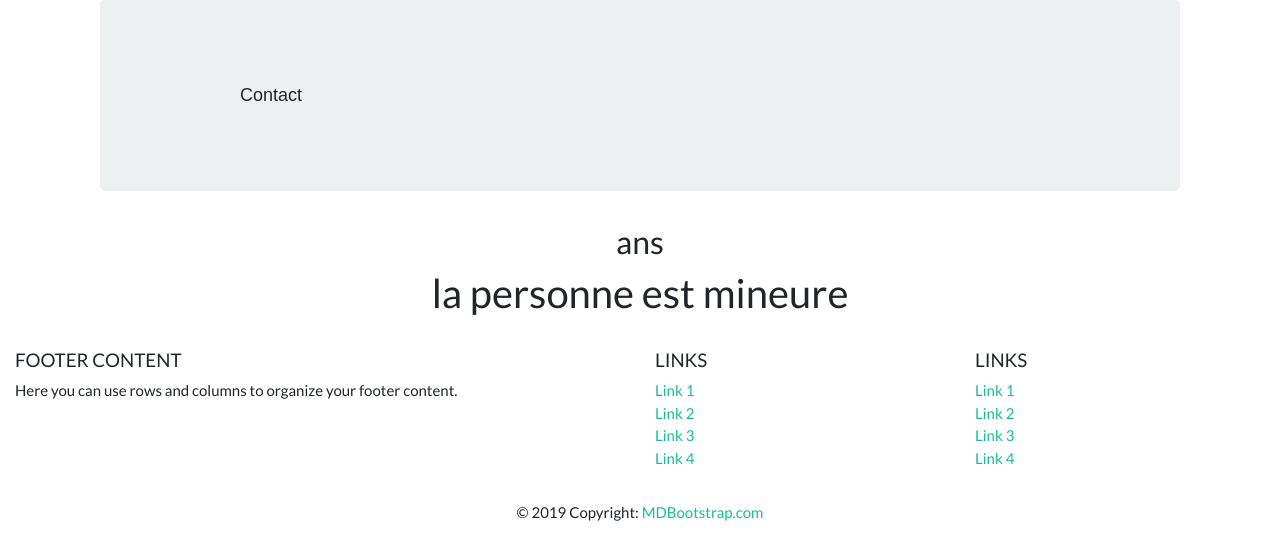
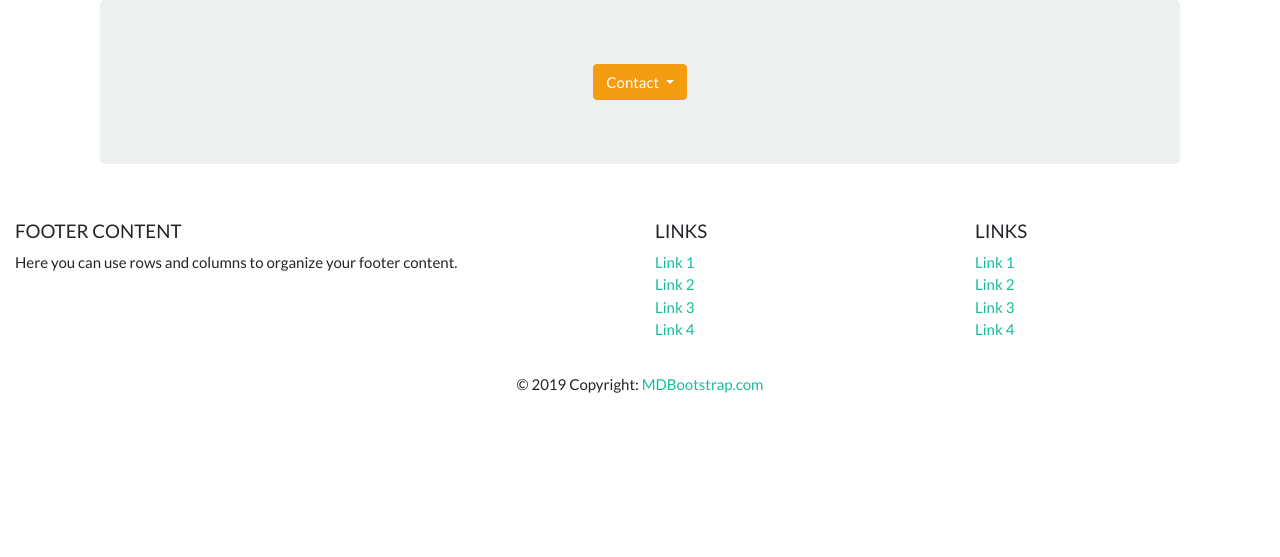
Before and after one commit to marcelnuzzo/shopStore, a Symfony app: template templates/home/contact.html.twig in a window 1280 px wide. Shown: the part 71-628 px from the top of the page. Run offline with Twig, Linux system fonts and the light colour scheme; the template is opened without the code that fills it, so the values that code supplies are empty; some libraries are stand-ins or nearby versions.

Commit message:
dropdown contact

```diff
--- a/templates/base.html.twig
+++ b/templates/base.html.twig
@@ -4,9 +4,11 @@
         <meta charset="UTF-8">
         <meta name="viewport" content="width=device-width, initial-scale=1">
         <title>{% block title %}Shop store{% endblock %}</title>
+        <script src="https://cdnjs.cloudflare.com/ajax/libs/popper.js/1.14.7/umd/popper.min.js"></script>
+        <link rel="stylesheet" href="//code.jquery.com/ui/1.12.1/themes/base/jquery-ui.css">
         <link rel="stylesheet" href="https://bootswatch.com/4/flatly/bootstrap.min.css">
         <script src="https://ajax.googleapis.com/ajax/libs/jquery/1.12.4/jquery.min.js"></script>
-
+        <script src="https://maxcdn.bootstrapcdn.com/bootstrap/4.3.1/js/bootstrap.min.js"></script>
         {% block stylesheets %}{% endblock %}
     </head>
 <style>
--- a/templates/home/admin.html.twig
+++ b/templates/home/admin.html.twig
@@ -8,7 +8,7 @@
     .example-wrapper code { background: #F5F5F5; padding: 2px 6px; }
 </style>
 <div class="jumbotron">
-    <div class="example-wrapper">
+    <div class="example-wrapper" style="text-align:center">
     <p>Admin</p>
     </div>
 </div>
--- a/templates/home/apropos.html.twig
+++ b/templates/home/apropos.html.twig
@@ -9,7 +9,7 @@
 </style>
 <div class="jumbotron">
     <div class="example-wrapper">
-    <p>A propos</p>
+    <a class="nav-link" style="color:blue;text-align:center;text-decoration:underline" href="{{ path('cat') }}" aria-disabled="true">A propos &nbsp<em>vers catégorie</em></a>
     </div>
 </div>
 {% endblock %}
--- a/templates/home/contact.html.twig
+++ b/templates/home/contact.html.twig
@@ -7,19 +7,20 @@
     .example-wrapper { margin: 1em auto; max-width: 800px; width: 95%; font: 18px/1.5 sans-serif; }
     .example-wrapper code { background: #F5F5F5; padding: 2px 6px; }
 </style>
+
 <div class="container-fluid">
     <div class="jumbotron">
-        <div class="example-wrapper">
-        <p>Contact</p>
+        <div class="dropdown" style="text-align:center">
+            <button class="btn btn-warning dropdown-toggle" type="button" id="dropdownMenuButton" data-toggle="dropdown" aria-haspopup="true" aria-expanded="false">
+                Contact
+            </button>
+            <div class="dropdown-menu" aria-labelledby="dropdownMenuButton">
+                <a class="dropdown-item" href="#">nuzzo.marcel@aliceadsl.fr</a>
+                <a class="dropdown-item" href="#">06 18 51 27 46</a>
+                <a class="dropdown-item" href="#">non mais allô quoi</a>
+            </div>
         </div>
     </div>
-    <div class="text-center">
-        <h3>{{age}} ans</h3>
-        {% if age > 18 %}
-            <h2> La personne est majeure </h2>
-        {% else %}
-            <h2> la personne est mineure </h2>
-        {% endif %}
-    </div>
 </div>
+
 {% endblock %}
```
